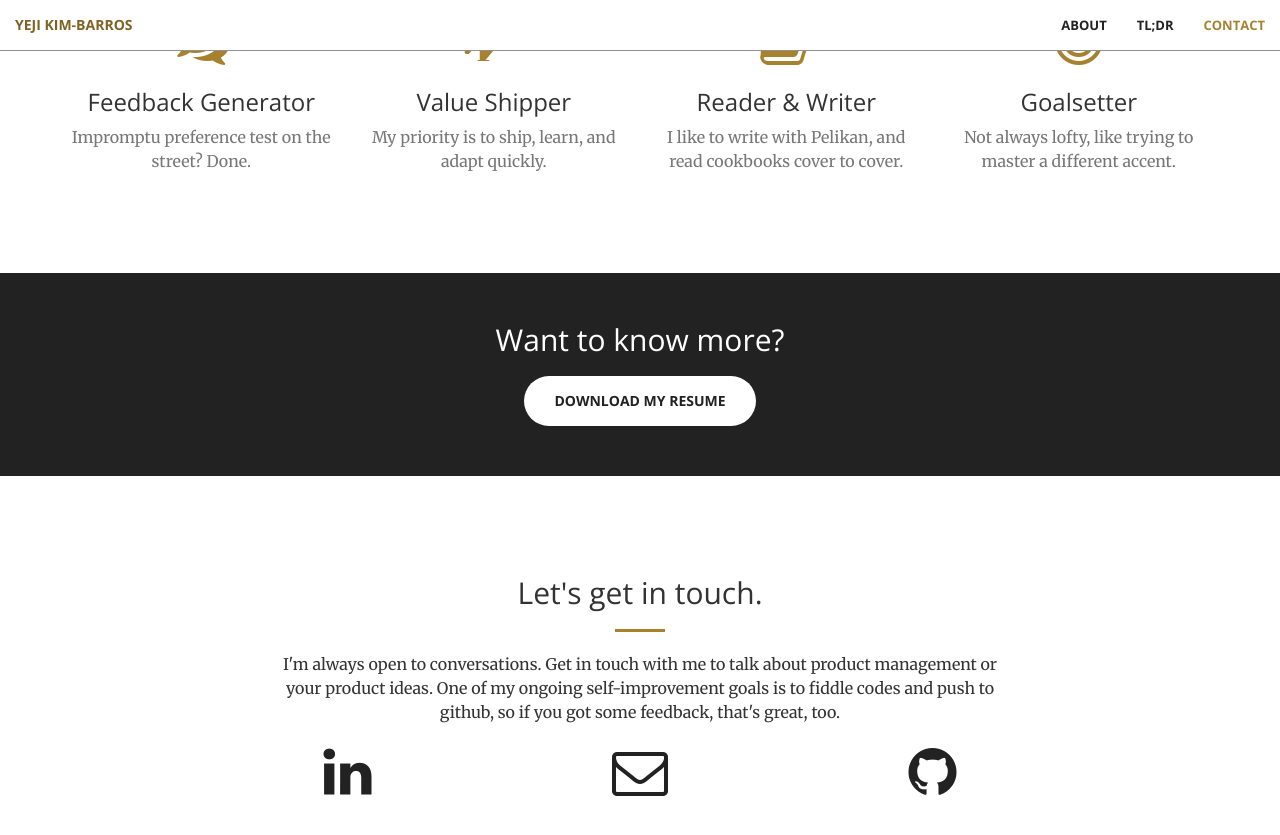
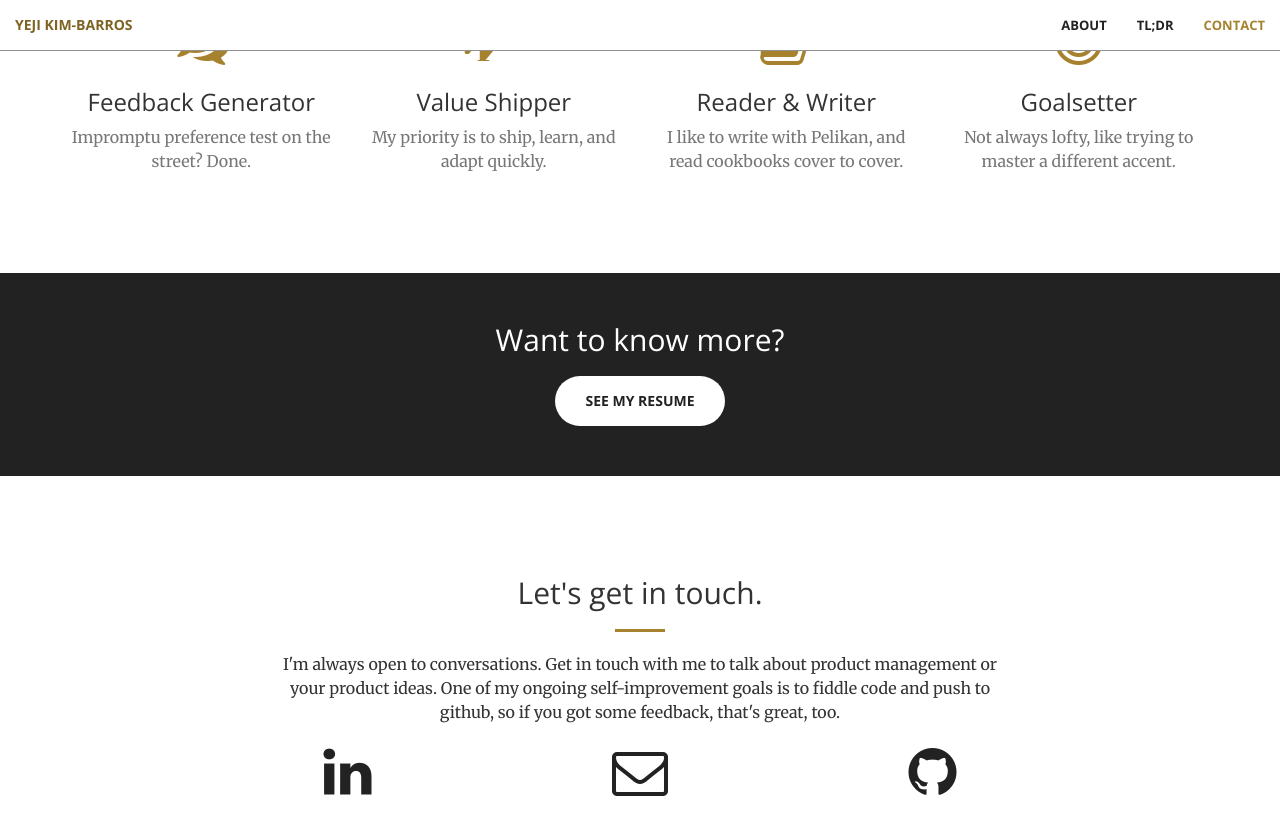
Before and after one commit to ykbarros/ykbarros.github.io, a Jekyll site: the page built from index.html, in a window 1280 px wide and 900 px high, scrolled down 1667 px. Shown: the top 835 px of the window. Built offline with Jekyll 4.4.1, drawn with Linux system fonts in a browser that asks for light colours.

Commit message:
Added resume
Added link to resume

```diff
--- a/_includes/aside.html
+++ b/_includes/aside.html
@@ -2,7 +2,7 @@
       <div class="container text-center">
           <div class="call-to-action">
               <h2>Want to know more?</h2>
-              <a href="#" class="btn btn-default btn-xl wow tada">Download my resume</a>
+              <a href="https://drive.google.com/open?id=1LAhfkTUanUxvM749SR7HP5k4Hy4Q8QRj" class="btn btn-default btn-xl wow tada">See my resume</a>
           </div>
       </div>
   </aside>
--- a/_includes/contact.html
+++ b/_includes/contact.html
@@ -5,7 +5,7 @@
                 <h2 class="section-heading">Let's get in touch.</h2>
                 <hr class="primary">
                 <p>I'm always open to conversations. Get in touch with me to talk about product management or your product ideas. One of my ongoing self-improvement
-				goals is to fiddle codes and push to github, so if you got some feedback, that's great, too.</p>
+				goals is to fiddle code and push to github, so if you got some feedback, that's great, too.</p>
             </div>
         <div class="col-lg-2 col-lg-offset-2 text-center">
             <a href="{{ site.linkedin_url }}">
```
Also changed, not shown: 1 other file.
